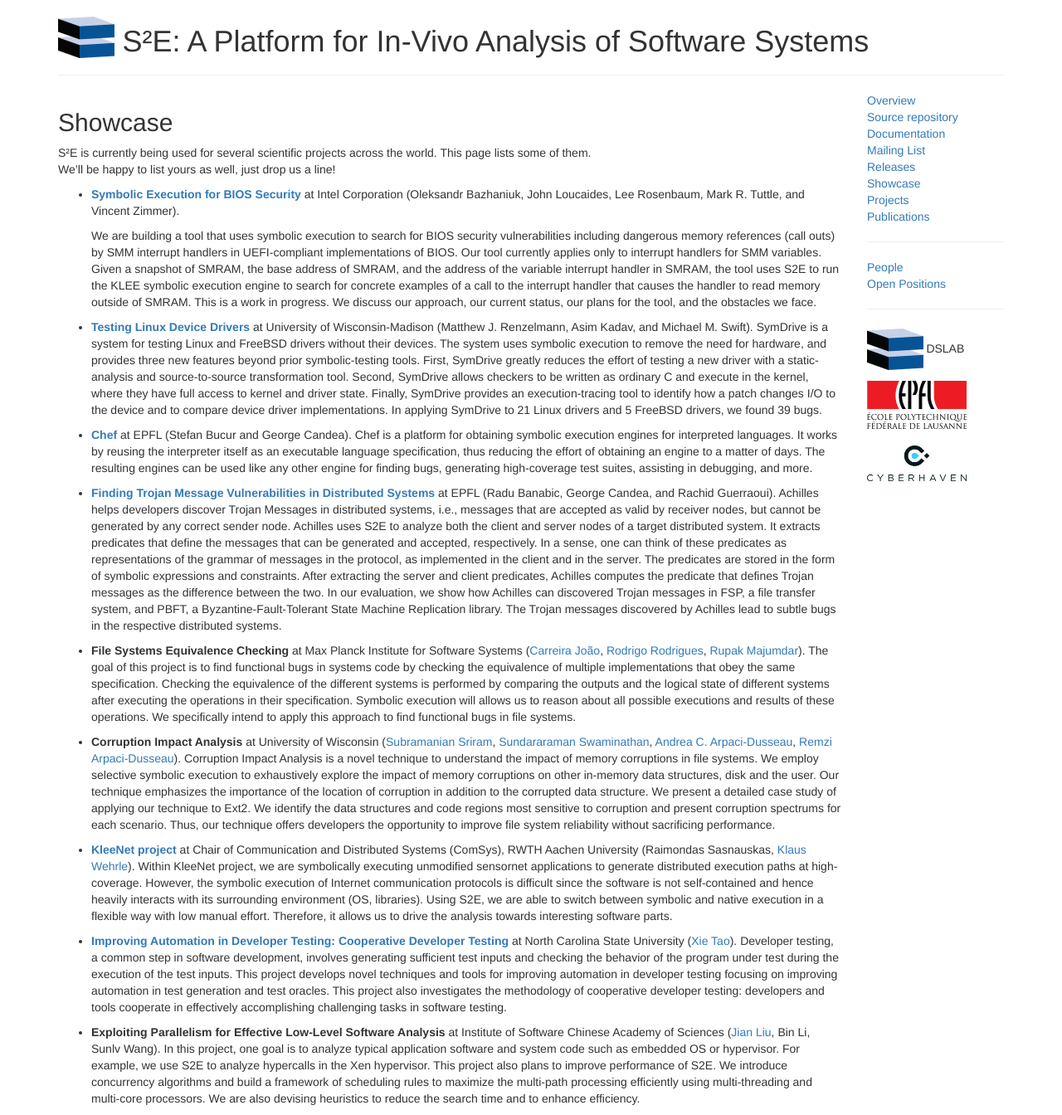
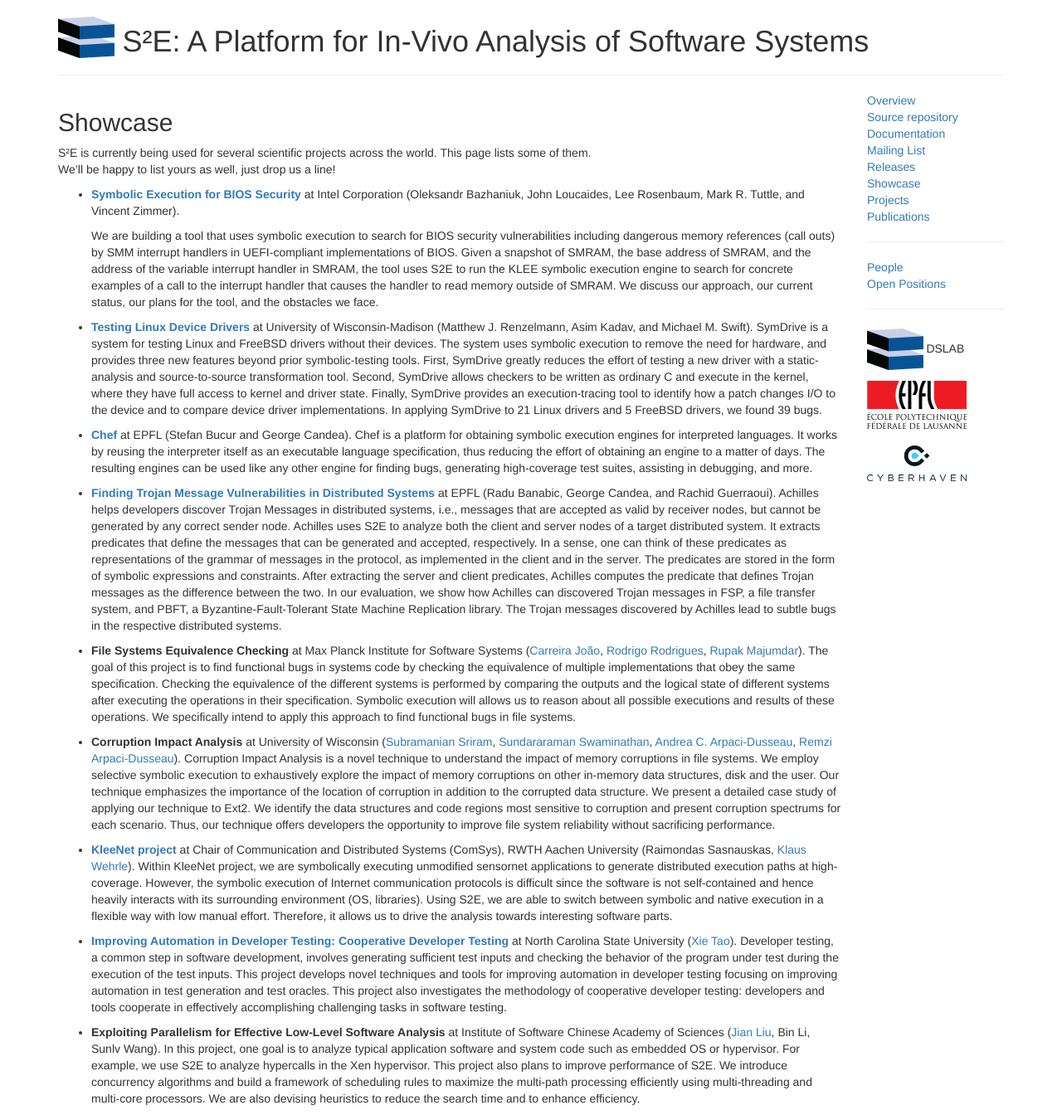
Before and after one commit to candea/s2e.github.io, a Jekyll site: the page built from showcase/index.md, in a window 1280 px wide. Shown: the whole page at 83% size. Built offline with Jekyll 4.4.1, drawn with Linux system fonts in a browser that asks for light colours; nearby versions of some CDN libraries.

Commit message:
showcase: tweaks to intel abstract
Signed-off-by: Vitaly Chipounov <vitaly@codetickler.com>

```diff
--- a/showcase/index.md
+++ b/showcase/index.md
@@ -13,7 +13,16 @@
 -   **<a href="https://www.usenix.org/conference/woot15/workshop-program/presentation/bazhaniuk" target="_blank">Symbolic Execution for BIOS Security</a>** at
     Intel Corporation (Oleksandr Bazhaniuk, John Loucaides, Lee Rosenbaum, Mark R. Tuttle, and Vincent Zimmer).
 
-    We are building a tool that uses symbolic execution to search for BIOS security vulnerabilities including dangerous memory references (call outs) by SMM interrupt handlers in UEFI-compliant implementations of BIOS. Our tool currently applies only to interrupt handlers for SMM variables. Given a snapshot of SMRAM, the base address of SMRAM, and the address of the variable interrupt handler in SMRAM, the tool uses S2E to run the KLEE symbolic execution engine to search for concrete examples of a call to the interrupt handler that causes the handler to read memory outside of SMRAM. This is a work in progress. We discuss our approach, our current status, our plans for the tool, and the obstacles we face.
+    We are building a tool that uses symbolic execution to search
+    for BIOS security vulnerabilities including dangerous memory
+    references (call outs) by SMM interrupt handlers in
+    UEFI-compliant implementations of BIOS. Given a
+    snapshot of SMRAM, the base address of SMRAM, and the address of
+    the variable interrupt handler in SMRAM, the tool uses S2E to
+    run the KLEE symbolic execution engine to search for concrete
+    examples of a call to the interrupt handler that causes the
+    handler to read memory outside of SMRAM. We discuss our approach,
+    our current status, our plans for the tool, and the obstacles we face.
 
 -   **<a href="http://research.cs.wisc.edu/sonar/projects/symdrive/" target="_blank">Testing Linux Device
     Drivers</a>** at
```
